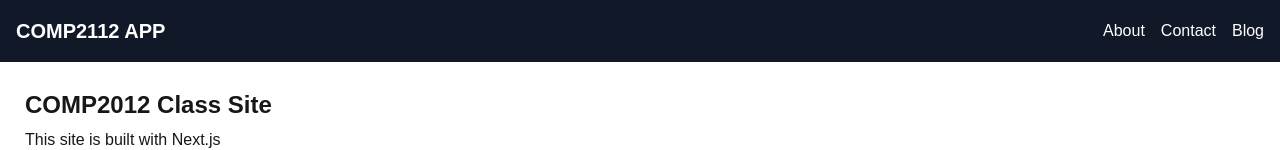
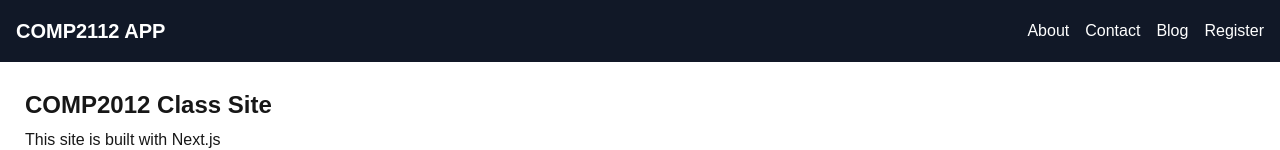
Before and after one commit to Tara-Fortis/my-app, a Next.js app: page / in a window 1280 px wide. Shown: the top 150 px of the page. Built offline with nearby package versions, Linux system fonts and the light colour scheme.

Commit message:
Added a Register link in the navbar

```diff
--- a/src/app/components/Navbar.tsx
+++ b/src/app/components/Navbar.tsx
@@ -26,6 +26,7 @@ export default function Navbar() {
                 <li><Link href="/about" className={getLinkClass('/about')}>About</Link></li>
                 <li><Link href="/contact" className={getLinkClass('/contact')}>Contact</Link></li>
                 <li><Link href="/blog" className={getLinkClass('/blog')}>Blog</Link></li>
+                <li><Link href="/auth/register" className={getLinkClass('/auth/register')}>Register</Link></li>
             </ul>
         </nav>
     );
```
